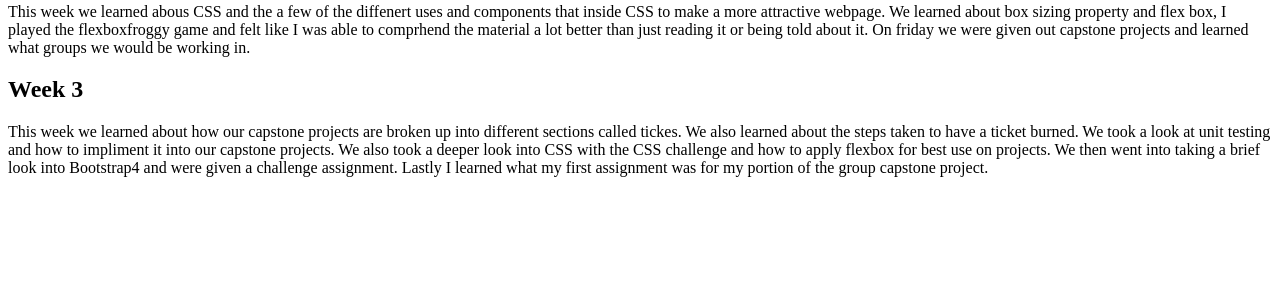
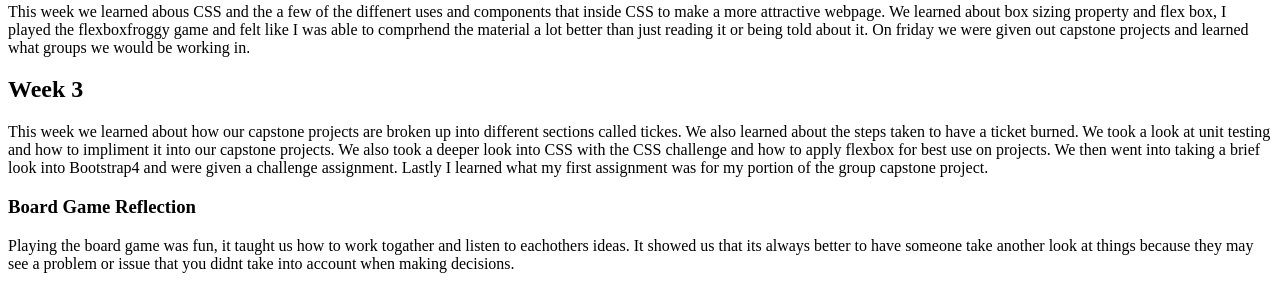
Before and after one commit to jjennings18/pro-dev-doc, a PHP site: page / in a window 1280 px wide. Shown: the part 903-1192 px from the top of the page. Before the commit the page ends 1080 px from the top, so only its background shows below. Run offline with PHP 8.4, Linux system fonts and the light colour scheme.

Commit message:
board game reflection.

```diff
--- a/index.php
+++ b/index.php
@@ -58,6 +58,11 @@
 			it into our capstone projects. We also took a deeper look into CSS with the CSS challenge and how to apply flexbox
 			for best use on projects. We then went into taking a brief look into Bootstrap4 and were given a challenge assignment.
 				Lastly I learned what my first assignment was for my portion of the group capstone project.</p>
+
+		<h3>Board Game Reflection</h3>
+		<p> Playing the board game was fun, it taught us how to work togather and listen to eachothers ideas. It showed us
+		that its always better to have someone take another look at things because they may see a problem or issue that
+		you didnt take into account when making decisions.</p>
 	</body>
 
 </html>
```
